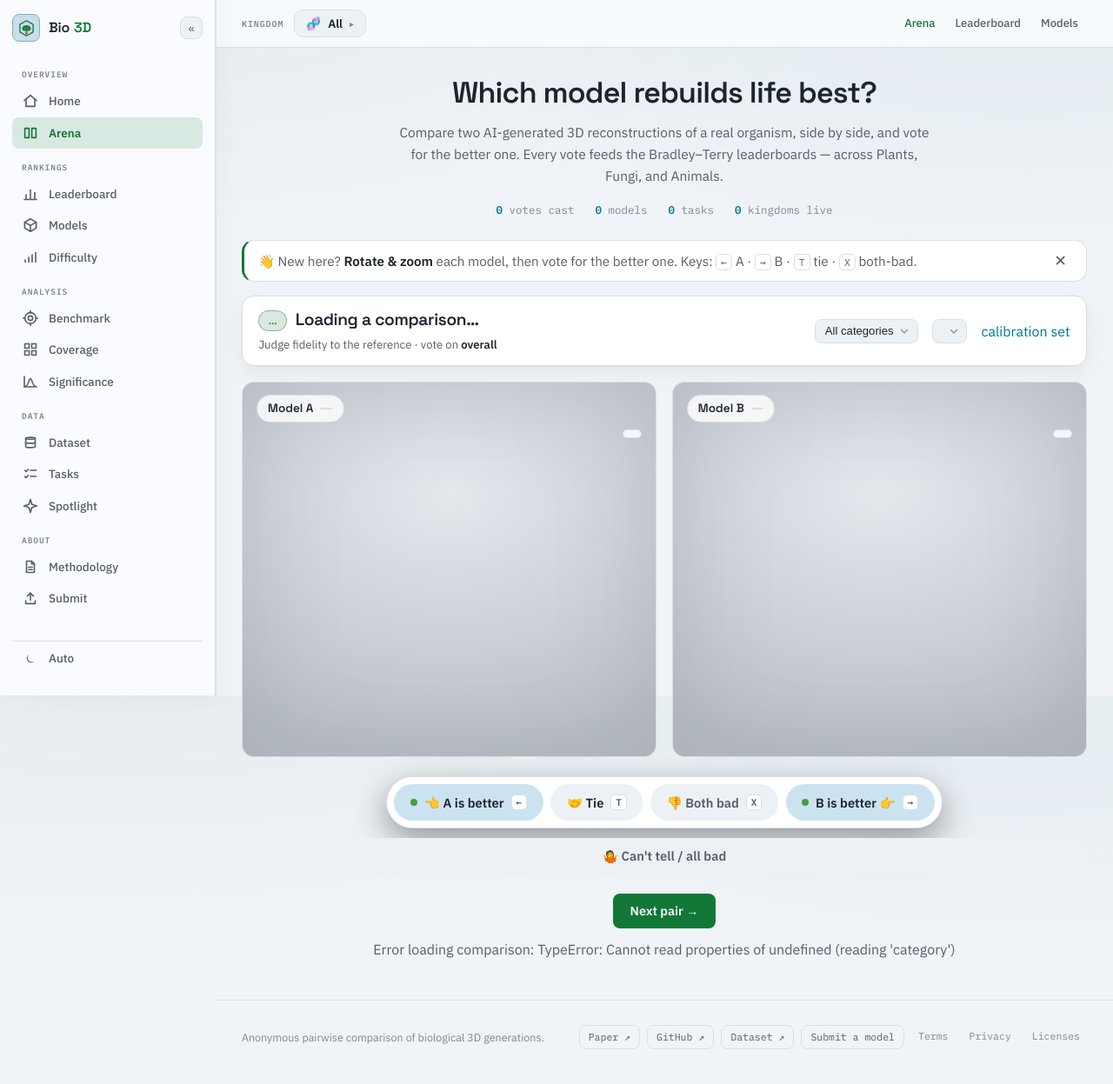
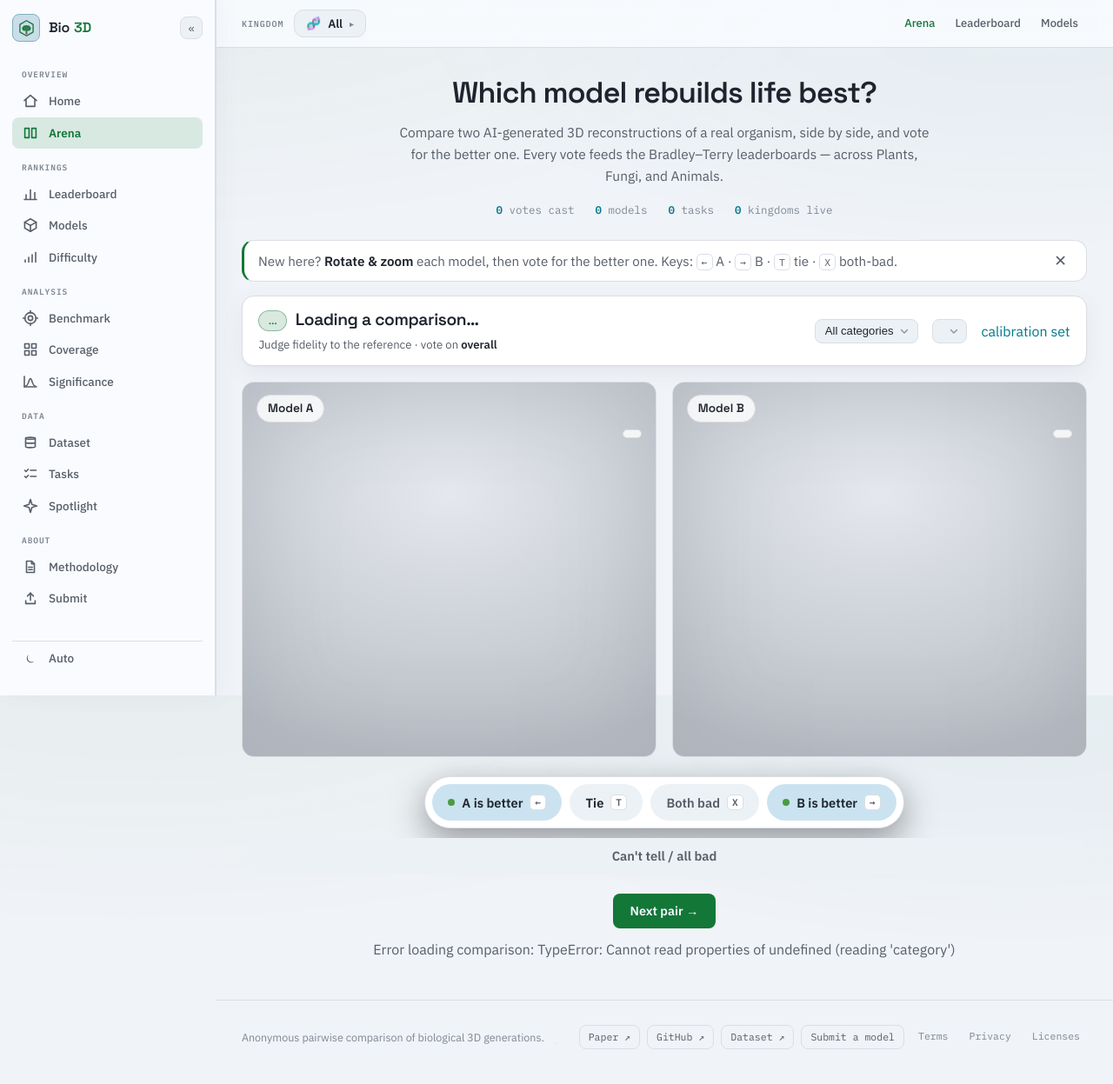
Before and after one commit to musharna/bio3d-arena, a FastAPI app: page /arena in a window 1280 px wide. Shown: the whole page at 87% size. Run offline with FastAPI, Linux system fonts and the light colour scheme; data that the repository does not hold is empty; some libraries are stand-ins or nearby versions.

Commit message:
fix(arena): strip off-design emoji, per-model AI badge, and GLB chip
The prototype's arena has none of these — it discloses 'AI-generated'
once in the hero sentence (not a per-model badge), uses plain-text vote
buttons (no 👈🤝👎👉), and treats GLB as a viewer control, not a static
label. Ours had added all three.

- remove 🤖 AI-generated per-model badges (2-up + K-wise grid) and the
  setMachineGeneratedBadge/ai-badge plumbing; machine_generated stays in
  the serialized payload, so AUP labeling can be re-added if ever needed
- remove GLB fmt-chip from arena model labels (benchmark keeps its chips)
- plain-text vote buttons; drop 👋 onboarding and 🤷 all-bad emoji
- delete now-dead .ai-badge CSS

Co-Authored-By: Claude Opus 4.8 <noreply@anthropic.com>

```diff
--- a/app/static/style.css
+++ b/app/static/style.css
@@ -712,18 +712,6 @@ textarea:focus-visible,
   padding: 0 0.4rem;
   vertical-align: middle;
 }
-.ai-badge {
-  font-size: 0.6rem;
-  font-weight: 700;
-  color: var(--amber);
-  border: 1px solid var(--border);
-  border-radius: var(--r-pill);
-  padding: 0 0.4rem;
-  vertical-align: middle;
-  margin-left: 0.3rem;
-  cursor: help;
-}
-
 /* Arena — vote bar (floating pill) */
 .vote-bar {
   display: flex;
--- a/app/templates/arena.html
+++ b/app/templates/arena.html
@@ -20,7 +20,7 @@ block content %}
 
   <div class="onboard-banner" id="onboard-banner" hidden>
     <span
-      >👋 New here? <strong>Rotate &amp; zoom</strong> each model, then vote for
+      >New here? <strong>Rotate &amp; zoom</strong> each model, then vote for
       the better one. Keys: <kbd>←</kbd> A · <kbd>→</kbd> B · <kbd>T</kbd> tie ·
       <kbd>X</kbd> both-bad.</span
     >
@@ -93,10 +93,7 @@ block content %}
   <div class="pair">
     <div class="model-col is-active">
       <div class="model-label">
-        Model A <span class="fmt-chip" id="fmt-a"></span>
-        <span class="ai-badge" id="ai-badge-a" hidden title="Machine-generated"
-          >🤖 AI-generated</span
-        >
+        Model A
       </div>
       <!-- Post-vote reveal (Feature C): hidden until arena.js's showReveal() populates + shows
            these after a non-gold vote is committed. Never present before that. -->
@@ -106,10 +103,7 @@ block content %}
     </div>
     <div class="model-col">
       <div class="model-label">
-        Model B <span class="fmt-chip" id="fmt-b"></span>
-        <span class="ai-badge" id="ai-badge-b" hidden title="Machine-generated"
-          >🤖 AI-generated</span
-        >
+        Model B
       </div>
       <div class="reveal-name" id="reveal-name-b" hidden></div>
       <div class="rank-chip" id="rank-chip-b" hidden></div>
@@ -125,12 +119,12 @@ block content %}
 
   <div class="vote-bar">
     <button class="vote-btn win" data-winner="a">
-      <span class="win-dot" aria-hidden="true"></span>👈 A is better <kbd>←</kbd>
+      <span class="win-dot" aria-hidden="true"></span>A is better <kbd>←</kbd>
     </button>
-    <button class="vote-btn tie" data-winner="tie">🤝 Tie <kbd>T</kbd></button>
-    <button class="vote-btn bad" data-winner="bad">👎 Both bad <kbd>X</kbd></button>
+    <button class="vote-btn tie" data-winner="tie">Tie <kbd>T</kbd></button>
+    <button class="vote-btn bad" data-winner="bad">Both bad <kbd>X</kbd></button>
     <button class="vote-btn win" data-winner="b">
-      <span class="win-dot" aria-hidden="true"></span>B is better 👉 <kbd>→</kbd>
+      <span class="win-dot" aria-hidden="true"></span>B is better <kbd>→</kbd>
     </button>
   </div>
   <button
@@ -139,7 +133,7 @@ block content %}
     class="vote-btn bad"
     hidden
   >
-    🤷 Can't tell / all bad
+    Can't tell / all bad
   </button>
   <!-- Post-vote reveal (Feature C): shown by arena.js after a vote commits, in place of the
        vote bar. Hidden by default; never present before a vote. -->
```
Also changed, not shown: app/static/arena.js (+8 -41 lines).
